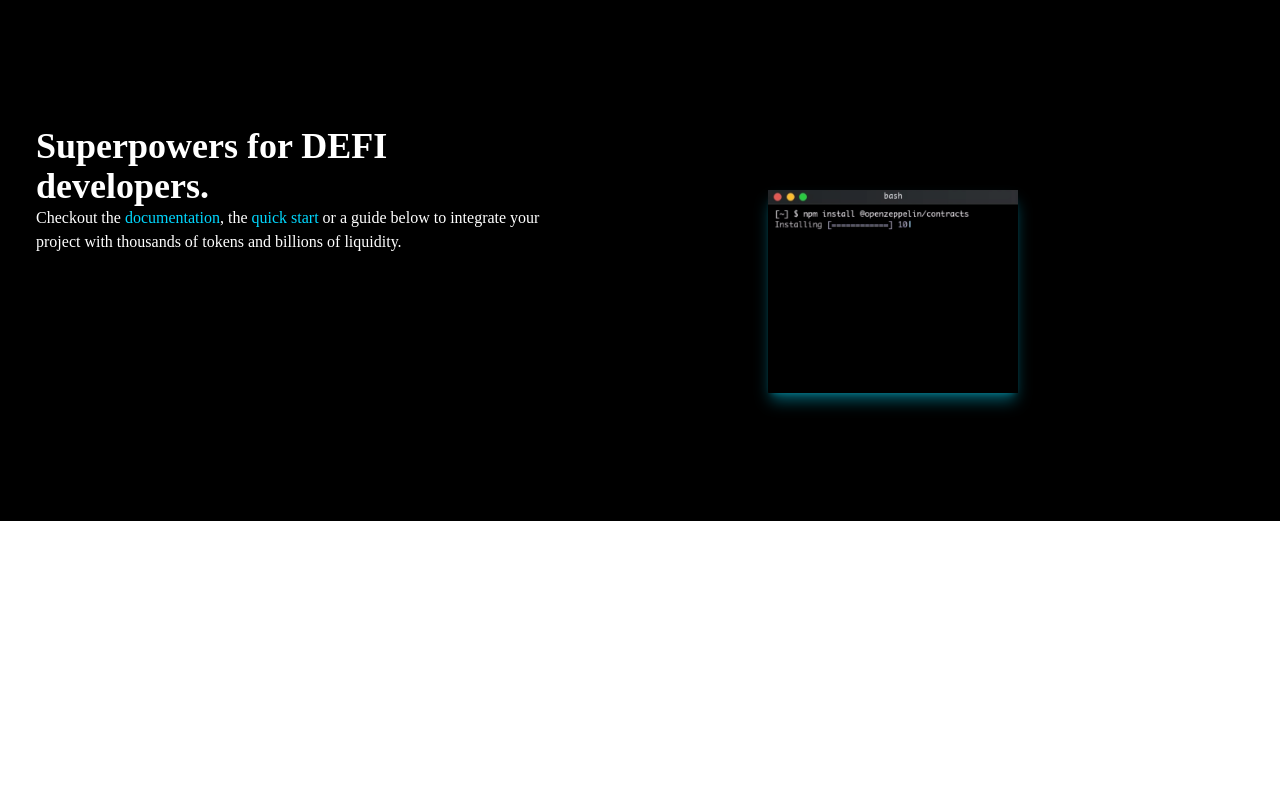
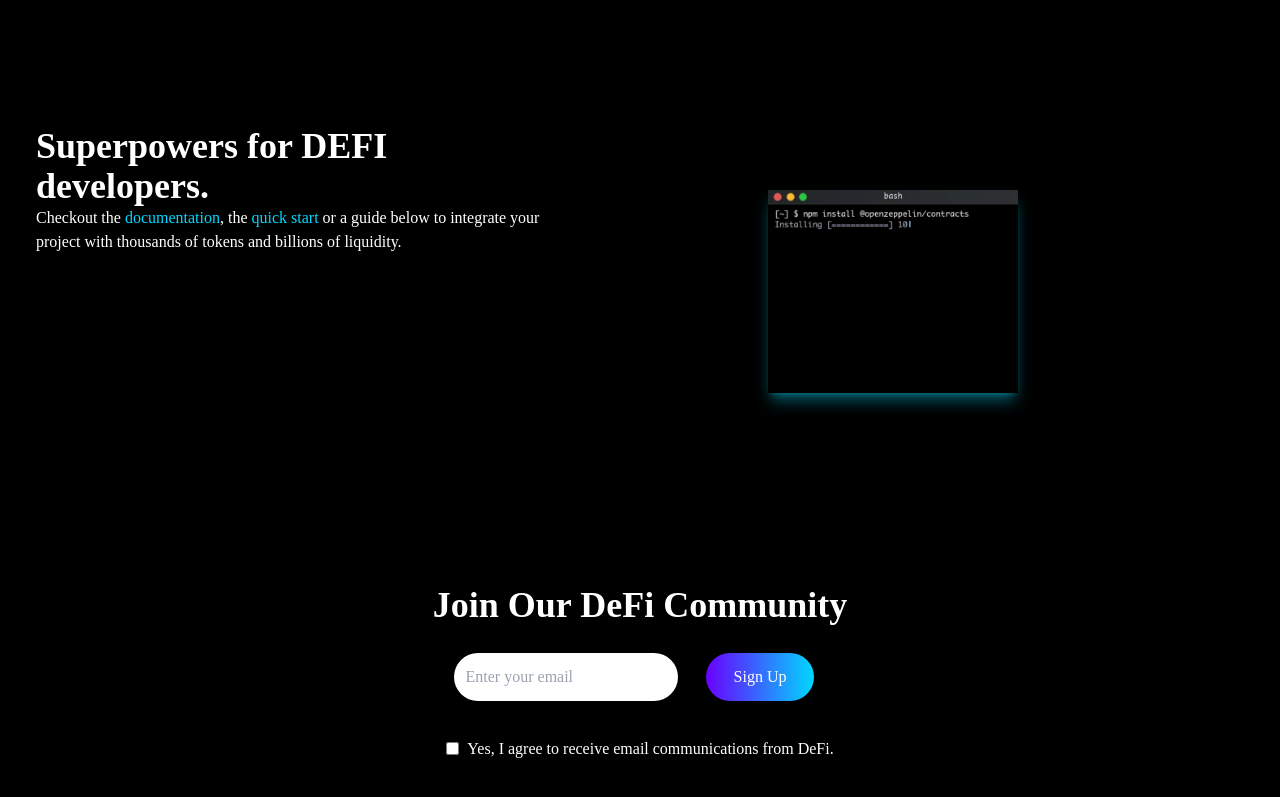
Before and after one commit to ParsaZarabi/defi-website-project, a React (Create React App) app: page / in a window 1280 px wide. Shown: the part 1398-2195 px from the top of the page. Before the commit the page ends 1919 px from the top, so only its background shows below. Built offline with nearby package versions, Linux system fonts and the light colour scheme.

Commit message:
The subscribe section has been created.

```diff
--- a/src/App.js
+++ b/src/App.js
@@ -2,6 +2,7 @@ import About from "./components/About";
 import Developers from "./components/Developers";
 import Main from "./components/Main";
 import Navbar from "./components/Navbar";
+import Subscribe from "./components/Subscribe";
 
 
 function App() {
@@ -11,6 +12,7 @@ function App() {
       <Main />
       <About />
       <Developers />
+      <Subscribe />
     </div>
   );
 }
--- /dev/null
+++ b/src/components/Footer.jsx
@@ -0,0 +1,9 @@
+import React from 'react'
+
+const Footer = () => {
+  return (
+    <div>Footer</div>
+  )
+}
+
+export default Footer
--- /dev/null
+++ b/src/components/Subscribe.jsx
@@ -0,0 +1,19 @@
+import React from 'react'
+
+const Subscribe = () => {
+  return (
+    <div className='w-full px-4 py-16 bg-black text-white text-center'>
+        <h1>Join Our DeFi Community</h1>
+        <div className='py-4'>
+            <input  className='p-3 rounded-3xl mr-4 text-black' type="email" placeholder='Enter your email' />
+            <button>Sign Up</button>
+        </div>
+        <div className='flex items-center justify-center py-2'>
+            <input className='mr-2' type="checkbox" />
+            <p>Yes, I agree to receive email communications from DeFi.</p>
+        </div>
+    </div>
+  )
+}
+
+export default Subscribe
```
